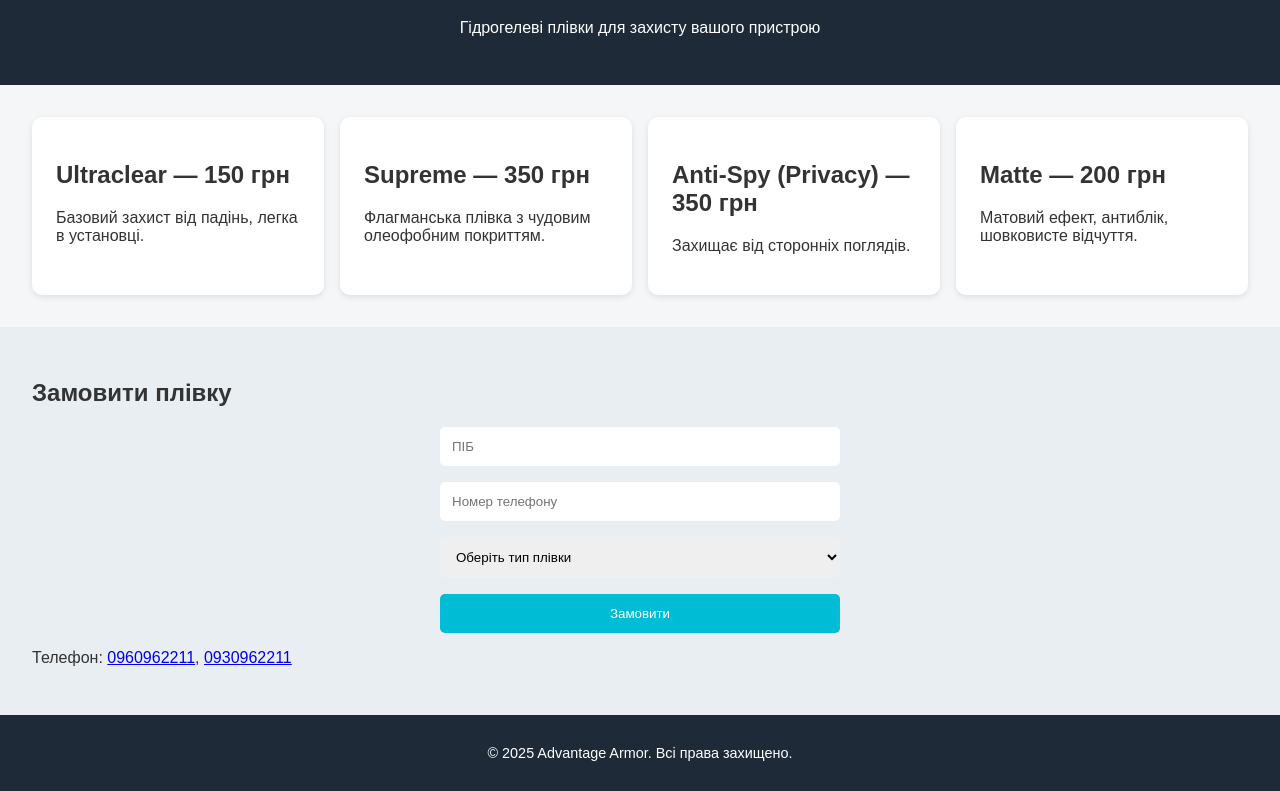
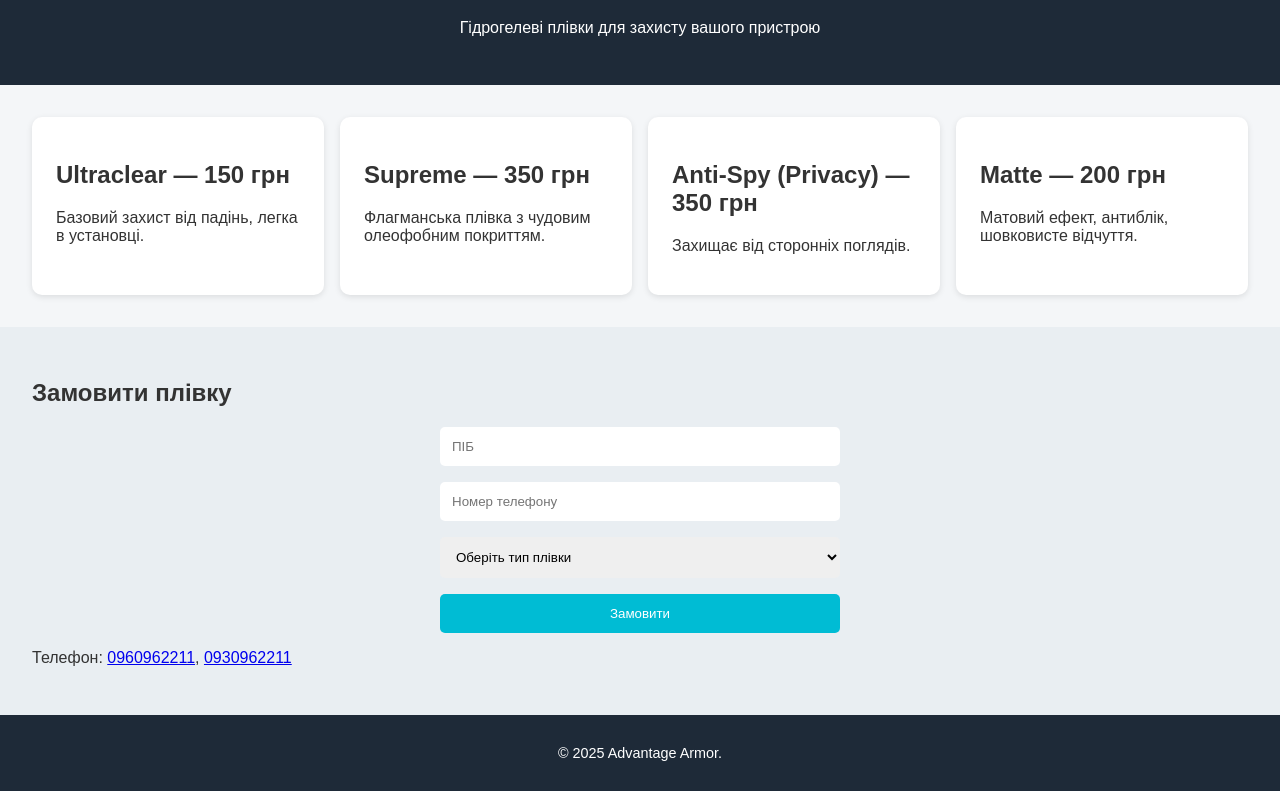
Before and after one commit to kuzia96ua/advantage-armor, a plain HTML site: page index.html in a window 1280 px wide. Shown: the part 93-884 px from the top of the page. Drawn offline with Linux system fonts and the light colour scheme.

Commit message:
Update index.html

```diff
--- a/index.html
+++ b/index.html
@@ -52,7 +52,7 @@
   </section>
 
   <footer>
-    <p>© 2025 Advantage Armor. Всі права захищено.</p>
+    <p>© 2025 Advantage Armor.</p>
   </footer>
 </body>
 </html>
```
